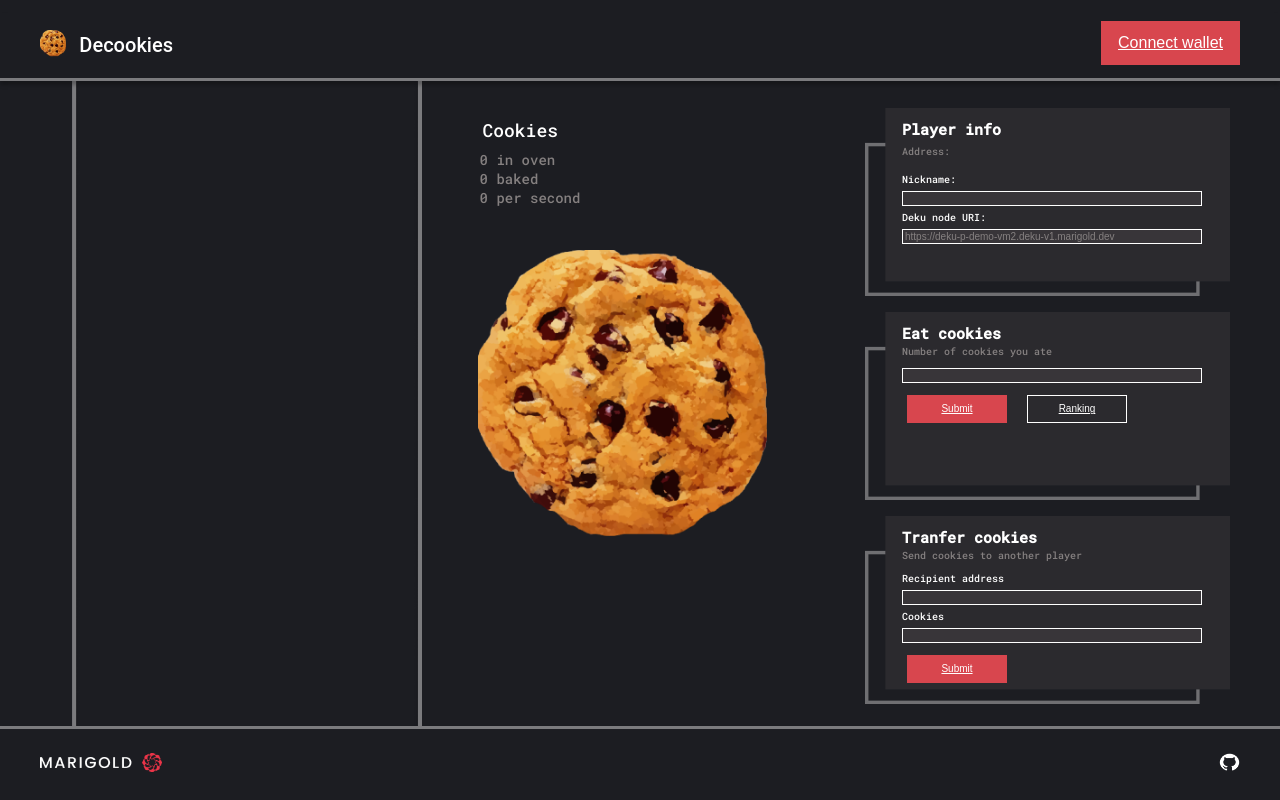
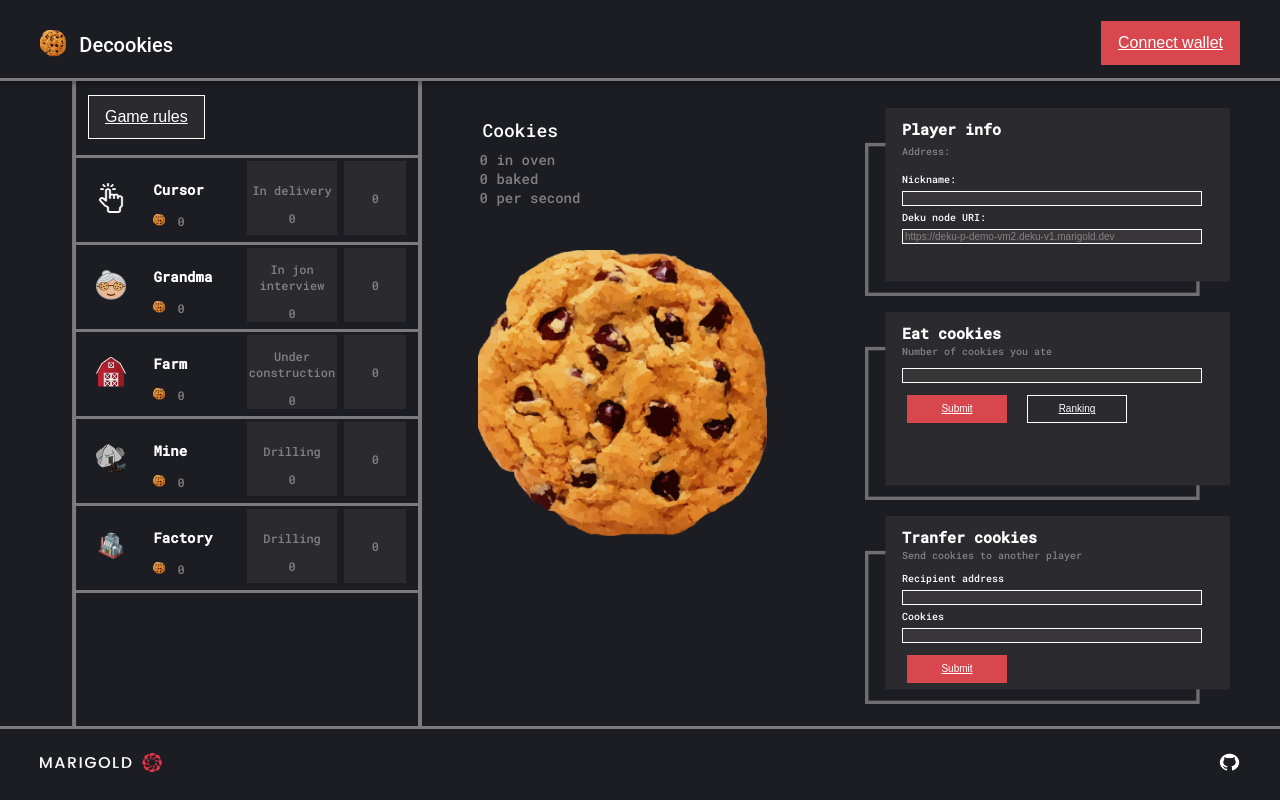
Before and after one commit to marigold-dev/decookies, a React app: page / in a window 1280 px wide. Built offline with nearby package versions, Linux system fonts and the light colour scheme.

Commit message:
Add desktop style complete

```diff
--- /dev/null
+++ b/src/components/game/gameButton.ts
@@ -0,0 +1,64 @@
+import styled from "styled-components";
+
+const GameButton = styled.button`
+    background: none;
+    border: 0;
+    color: inherit;
+    font: inherit;
+    line-height: normal;
+    overflow: visible;
+    padding: 0;
+    div {
+        &.gameButtonContainer {
+            display:grid;
+            grid-template-columns: 1fr 1fr 1fr 1fr;
+            justify-content:center;
+            align-items:center;
+            padding: 0 1em 0.5em 1em;
+            height: 6.5em;
+            overflow-y: scroll;
+            font-size:12px;
+            color: #858080;
+            h3 {
+                color: white;
+            }
+            .background {
+                justify-content:center;
+                display:flex;
+                align-items:center;
+                background:#2B2A2E;
+                margin: 0.3em;
+                height:74px;
+            }
+            .title {
+                margin: 0.5em 0 0.7em 0;
+                text-align: left;
+            }
+            img {
+                width:30px;
+                height:30px;
+                padding: 0 1em;
+                &.price {
+                    width:12px;
+                    height:12px;
+                    padding-right:1em;
+                    margin-left:-1em;
+                }
+            }
+        }
+        &.column {
+            display:flex;
+            flex-direction:column;
+            width:90px;
+            &.price {
+                display:flex;
+                flex-direction:row;
+                }
+            }
+        }
+@media (min-width: 900px) {
+
+    }
+`;
+
+export default GameButton
--- /dev/null
+++ b/src/components/game/line.ts
@@ -0,0 +1,10 @@
+import styled from "styled-components";
+
+const Line = styled.div`
+    width: 350px;
+    background: #7b7b7e;
+    height:3px;
+@media (min-width: 900px) {}
+`;
+
+export default Line
--- a/src/pages/game.tsx
+++ b/src/pages/game.tsx
@@ -1,11 +1,9 @@
-import cursor from '../../resources/cursor.png';
-import grandma from '../../resources/grandma.png';
-import farm from '../../resources/farm.png';
-import mine from '../../resources/mine.png';
-import factory from '../../resources/factory.png';
-import cookie from '../../resources/perfectCookie.png';
-import transfer from '../../resources/transfer.png';
-import eat from '../../resources/eatcookie.png'
+import cursor from '../../resources/images/cursor.png';
+import grandma from '../../resources/images/grandma.png';
+import farm from '../../resources/images/farm.png';
+import mine from '../../resources/images/mine.png';
+import factory from '../../resources/images/factory.png';
+import cookie from '../../resources/images/cookie.png';
 import menu from '../../resources/images/menu-icon.png'
 
 import { CookieButton } from '../components/buttons/cookie';
@@ -33,6 +31,8 @@ import Button from '../components/buttons/button';
 import HeaderButton from '../components/game/headerButton';
 import GameContainer from '../components/game/container';
 import Item from '../components/game/item';
+import Line from '../components/game/line';
+import GameButton from '../components/game/gameButton';
 
 export let nodeUri: string;
 export let nickName: string;
@@ -230,7 +230,112 @@ export const Game = () => {
           </button>
         </HeaderButton>
         <GameContainer className="container">
-          <section className="left"></section>
+          <section className="left">
+            <div className="container">
+                <a href="/rules"><Button dark> Game rules</Button></a>
+            </div>
+            <Line/>
+            <GameButton disabled={!isButtonEnabled(gameState, buyCursor)} onClick={handleCursorClick}>
+                <div className="gameButtonContainer">
+                    <img src={cursor}/>
+                    <div className="column title">
+                        <h3>Cursor</h3>
+                        <div>
+                            <img className="price"src={cookie}/>
+                            <ToolCounter value={gameState.cookieBaker.cursorCost} />
+                        </div>
+                    </div>
+                    <div className="column background">
+                        <p>In delivery</p>
+                        <ToolCounter value={gameState.cursorsInBasket} />
+                    </div>
+                    <div className="background value">
+                        <ToolCounter value={gameState.cookieBaker.cursors} />
+                    </div>
+                </div>
+            </GameButton>
+            <Line/>
+            <GameButton disabled={!isButtonEnabled(gameState, buyGrandma)}  onClick={handleGrandmaClick}>
+                <div className="gameButtonContainer">
+                    <img src={grandma}/>
+                    <div className="column title">
+                        <h3>Grandma</h3>
+                        <div>
+                            <img className="price"src={cookie}/>
+                            <ToolCounter value={gameState.cookieBaker.grandmaCost} />
+                        </div>
+                    </div>
+                    <div className="column background">
+                        <p>In jon interview</p>
+                        <ToolCounter value={gameState.recruitingGrandmas} />
+                    </div>
+                    <div className="background value">
+                        <ToolCounter value={gameState.cookieBaker.grandmas} />
+                    </div>
+                </div>
+            </GameButton>
+            <Line/>
+            <GameButton disabled={!isButtonEnabled(gameState, buyFarm)} onClick={handleFarmClick} >
+                <div className="gameButtonContainer">
+                    <img src={farm}/>
+                    <div className="column title">
+                        <h3>Farm</h3>
+                        <div>
+                            <img className="price"src={cookie}/>
+                            <ToolCounter value={gameState.cookieBaker.farmCost} />
+                        </div>
+                    </div>
+                    <div className="column background">
+                        <p>Under construction</p>
+                        <ToolCounter value={gameState.buildingFarms} />
+                    </div>
+                    <div className="background value">
+                        <ToolCounter value={gameState.cookieBaker.farms} />
+                    </div>
+                </div>
+            </GameButton>
+            <Line/>
+            <GameButton disabled={!isButtonEnabled(gameState, buyMine)}  onClick={handleMineClick} >
+                <div className="gameButtonContainer">
+                    <img src={mine}/>
+                    <div className="column title">
+                        <h3>Mine</h3>
+                        <div>
+                            <img className="price"src={cookie}/>
+                            <ToolCounter value={gameState.cookieBaker.mineCost} />
+                        </div>
+                    </div>
+                    <div className="column background">
+                        <p>Drilling</p>
+                        <ToolCounter value={gameState.drillingMines} />
+                    </div>
+                    <div className="background value">
+                    <ToolCounter value={gameState.cookieBaker.mines} />
+                    </div>
+                </div>
+            </GameButton>
+            <Line/>
+            <GameButton disabled={!isButtonEnabled(gameState, buyFactory)} onClick={handleFactoryClick} >
+                <div className="gameButtonContainer">
+                    <img src={factory}/>
+                    <div className="column title">
+                        <h3>Factory</h3>
+                        <div>
+                            <img className="price"src={cookie}/>
+                            <ToolCounter value={gameState.cookieBaker.factoryCost} />
+                        </div>
+                    </div>
+                    <div className="column background">
+                        <p>Drilling</p>
+                        <ToolCounter value={gameState.buildingFactories} />
+                    </div>
+                    <div className="background value">
+                        <ToolCounter value={gameState.cookieBaker.factories} />
+                    </div>
+                </div>
+            </GameButton>
+            <Line/>
+          </section>
           <section className="middle">
             <p>Cookies</p>
             <div className="cookieText">
@@ -303,122 +408,6 @@ export const Game = () => {
             </Item>
           </section>
         </GameContainer>
-        {/*
-        <div className='content'>
-            <div className='wrapper'>
-                <ToolButton disabled={!isButtonEnabled(gameState, buyCursor)} img={cursor} alt="Buy cursor"
-                    onClick={handleCursorClick} />
-                <section className="items">
-                    <div>
-                        <div>
-                            <label htmlFor="cursor_basket"> Cursor(s) in delivery: </label>
-                            <ToolCounter value={gameState.cursorsInBasket} />
-                        </div>
-                        <label htmlFor="Cursors">Cursors: </label>
-                        <ToolCounter value={gameState.cookieBaker.cursors} />
-                    </div>
-                    <div>
-                        <img src={cookie} className="money" alt="Money"></img>
-                        <label htmlFor="cursor_cost"> Price: </label>
-                        <ToolCounter value={gameState.cookieBaker.cursorCost} />
-                    </div>
-                </section>
-            </div>
-            <div className='wrapper'>
-                <ToolButton disabled={!isButtonEnabled(gameState, buyGrandma)} img={grandma} alt="Buy grandma"
-                    onClick={handleGrandmaClick} />
-                <section className="items">
-                    <div>
-                        <div>
-                            <label htmlFor="recruiting_grandma"> Grandma(s) in job interview: </label>
-                            <ToolCounter value={gameState.recruitingGrandmas} />
-                        </div>
-                        <label htmlFor="Grandmas">Grandmas: </label>
-                        <ToolCounter value={gameState.cookieBaker.grandmas} />
-                    </div>
-                    <div>
-                        <img src={cookie} className="money" alt="Money"></img>
-                        <label htmlFor="grandma_cost"> Price: </label>
-                        <ToolCounter value={gameState.cookieBaker.grandmaCost} />
-                    </div>
-                </section>
-            </div>
-            <div className='wrapper'>
-                <ToolButton disabled={!isButtonEnabled(gameState, buyFarm)} img={farm} alt="Buy farm"
-                    onClick={handleFarmClick} />
-                <section className="items">
-                    <div>
-                        <div>
-                            <label htmlFor="building_farms"> Farm(s) under construction: </label>
-                            <ToolCounter value={gameState.buildingFarms} />
-                        </div>
-                        <label htmlFor="farms">Farms: </label>
-                        <ToolCounter value={gameState.cookieBaker.farms} />
-                    </div>
-                    <div>
-                        <img src={cookie} className="money" alt="Money"></img>
-                        <label htmlFor="farm_cost"> Price: </label>
-                        <ToolCounter value={gameState.cookieBaker.farmCost} />
-                    </div>
-                </section>
-            </div>
-            <div className='wrapper'>
-                <ToolButton disabled={!isButtonEnabled(gameState, buyMine)} img={mine} alt="Buy mine"
-                    onClick={handleMineClick} />
-                <section className="items">
-                    <div>
-                        <div>
-                            <label htmlFor="drilling_mine"> Drilling Mine(s): </label>
-                            <ToolCounter value={gameState.drillingMines} />
-                        </div>
-                        <label htmlFor="mines">Mines: </label>
-                        <ToolCounter value={gameState.cookieBaker.mines} />
-                    </div>
-                    <div>
-                        <img src={cookie} className="money" alt="Money"></img>
-                        <label htmlFor="mine_cost">Price: </label>
-                        <ToolCounter value={gameState.cookieBaker.mineCost} />
-                    </div>
-                </section>
-            </div>
-            <div className='wrapper'>
-                <ToolButton disabled={!isButtonEnabled(gameState, buyFactory)} img={factory} alt="Buy factory"
-                    onClick={handleFactoryClick} />
-                <section className="items">
-                    <div>
-                        <div>
-                            <label htmlFor="building_factories"> Building factory(ies): </label>
-                            <ToolCounter value={gameState.buildingFactories} />
-                        </div>
-                        <label htmlFor="factories">Factories: </label>
-                        <ToolCounter value={gameState.cookieBaker.factories} />
-                    </div>
-                    <div>
-                        <img src={cookie} className="money" alt="Money"></img>
-                        <label htmlFor="factory_cost">Price: </label>
-                        <ToolCounter value={gameState.cookieBaker.factoryCost} />
-                    </div>
-                </section>
-            </div>
-        </div>
-        <div>
-            <table>
-                <tbody>
-                    <tr>
-                        <th>Rank</th>
-                        <th>Address</th>
-                        <th>Eaten cookies</th>
-                    </tr>
-                    {gameState.leaderBoard.map((item: leaderBoard, i: any) => (
-                        <tr key={i}>
-                            <td>{i + 1}</td>
-                            <td>{item.address}</td>
-                            <td>{item.eatenCookies.toString()}</td>
-                        </tr>
-                    ))}
-                </tbody>
-            </table>
-        </div> */}
       </>
     );
 }
```
Also changed, not shown: src/components/game/container.ts (+11 -0 lines).
